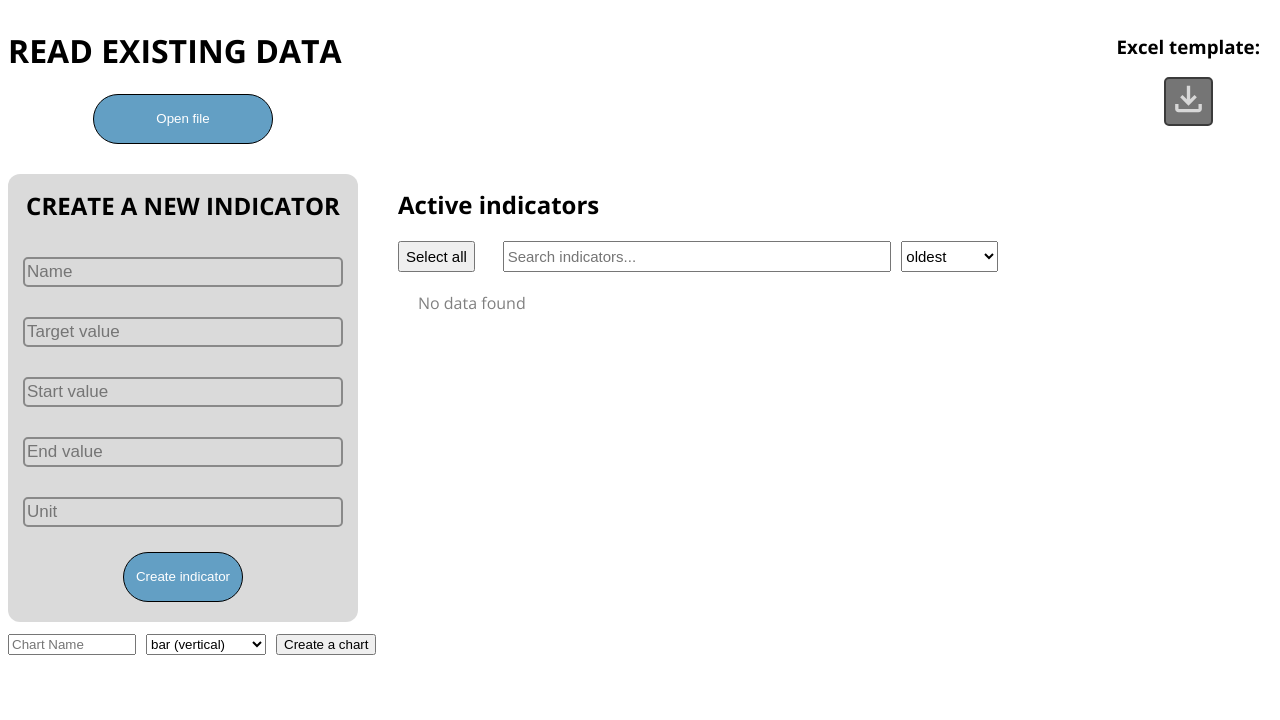
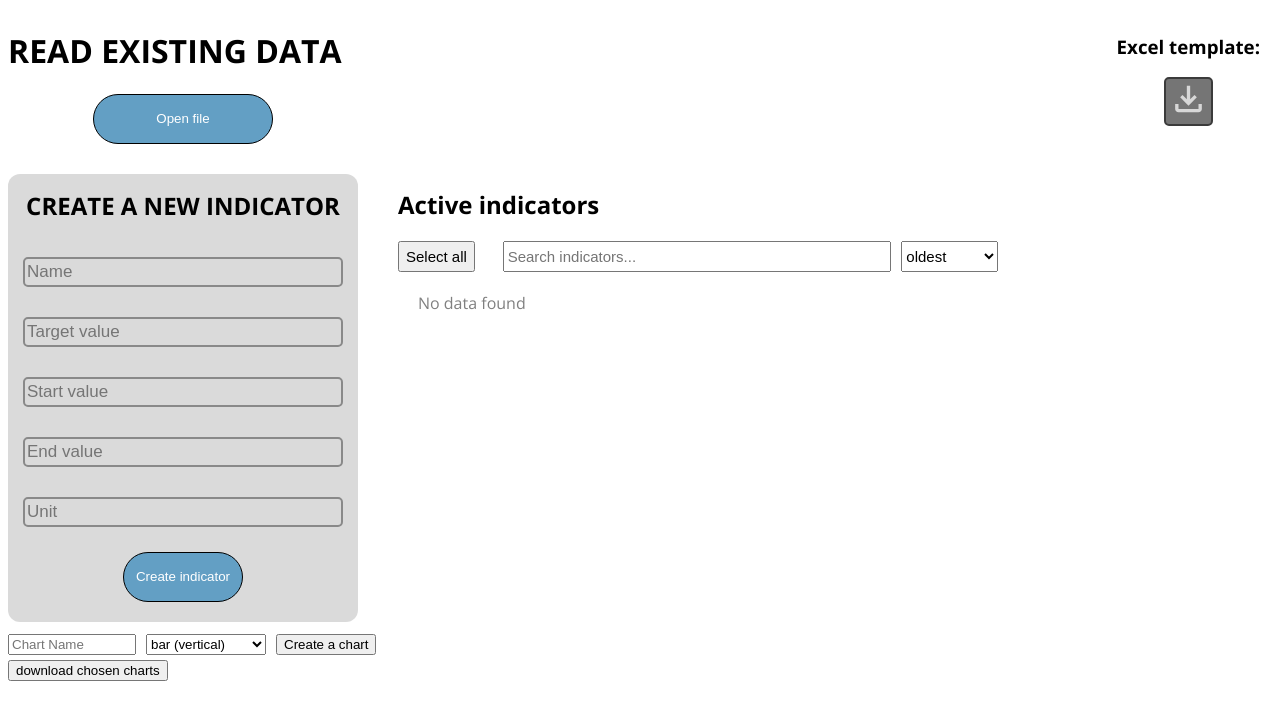
Before and after one commit to Dulme8556/digipalvelut-projekti, a SvelteKit app in the folder digipalvelut-projekti/: page / in a window 1280 px wide. Shown: the top 720 px of the page. Built offline with nearby package versions, Linux system fonts and the light colour scheme.

Commit message:
multiple charts can now be downloaded into singe pdf
they are in different pages for now

```diff
--- a/digipalvelut-projekti/src/components/charts.svelte
+++ b/digipalvelut-projekti/src/components/charts.svelte
@@ -1,5 +1,7 @@
 <script>
     import { getContext, onMount } from "svelte";
+    import { jsPDF } from "jspdf";
+
     import Chart from "./chart.svelte";
     import Line from "./chart-config/line";
 
@@ -111,12 +113,11 @@
     }
 
     function createNewChart() {
-
-    let checkedItems = lists.list.filter(item => item.check);
-    let datasetDataEnd = checkedItems.map(item => item.end);
-    let datasetDataTarget = checkedItems.map(item => item.target);
-    let datasetDataStart = checkedItems.map(item => item.start);
-    let labels = checkedItems.map(item => item.name);
+        let checkedItems = lists.list.filter((item) => item.check);
+        let datasetDataEnd = checkedItems.map((item) => item.end);
+        let datasetDataTarget = checkedItems.map((item) => item.target);
+        let datasetDataStart = checkedItems.map((item) => item.start);
+        let labels = checkedItems.map((item) => item.name);
 
         if (checkedItems.length === 0) {
             alert("Error. No indicators selected.");
@@ -131,7 +132,7 @@
             type: type,
             labels: labels,
             indexAxis: axis,
-        datasets: []
+            datasets: [],
         };
 
         if (type === "doughnut" || type === "pie") {
@@ -144,15 +145,24 @@
                         "#36A2EB",
                         "#FFCE56",
                         "#4BC0C0",
-                    "#9966FF"
+                        "#9966FF",
                     ],
                 },
             ];
         } else if (type === "line") {
             let line = new Line();
-        line.changeData(datasetDataStart, datasetDataEnd, datasetDataTarget, labels);
-        chartData.datasets = JSON.parse(JSON.stringify(line.getData())).datasets;
-        chartData.labels = JSON.parse(JSON.stringify(line.getData())).labels;
+            line.changeData(
+                datasetDataStart,
+                datasetDataEnd,
+                datasetDataTarget,
+                labels,
+            );
+            chartData.datasets = JSON.parse(
+                JSON.stringify(line.getData()),
+            ).datasets;
+            chartData.labels = JSON.parse(
+                JSON.stringify(line.getData()),
+            ).labels;
         } else {
             chartData.datasets = [
                 {
@@ -180,7 +190,6 @@
         listOfChartData.forEach((element) => generateCharts(element));
         lists.charts = [...lists.charts, chartData];
     }
-
 
     // ^^ createChart button is clicked so it adds new chart
     // vv load the old ones in onMount
@@ -214,6 +223,54 @@
 
         typeOfChart = "bar (vertical)";
     };
+
+    // store each charts data
+    let test = [];
+    let storeChartInstances = [];
+    let storeCanvases = [];
+
+    function storeChartData() {
+        storeChartInstances = [];
+        storeCanvases = [];
+
+        test.forEach((element) => {
+            if (element.returnCheck()) {
+                storeChartInstances.push(element.returnChartInstance());
+                storeCanvases.push(element.returnCanvas());
+            }
+        });
+    }
+
+    // download all selected charts
+    function downloadPDF() {
+        storeChartData();
+
+        if (storeChartInstances.length === 0 || storeCanvases.length === 0) {
+            alert("No selected charts")
+            return;
+        }
+        let chartInstance = storeChartInstances[0];
+        let canvas = storeCanvases[0];
+
+        const chartWidth = canvas.width;
+        const chartHeight = canvas.height;
+        const doc = new jsPDF("l", "mm", [chartWidth, chartHeight]);
+
+        for (let i=0; i < storeCanvases.length; i++) {
+            const imgData = storeCanvases[i].toDataURL("image/png");
+            if (i > 0 ) {
+                doc.addPage()
+            }
+            doc.addImage(imgData, "PNG", 0, 0, chartWidth, chartHeight);
+        }
+
+        const filename =
+            chartName && chartName.trim() !== ""
+                ? `${chartName}.pdf`
+                : "chart.pdf";
+
+        doc.save(filename);
+    }
 </script>
 
 <div>
@@ -236,10 +293,11 @@
             </button>
         </div>
     </div>
+    <button onclick={downloadPDF} style="margin: 5px 0;">download chosen charts</button>
     <div>
-        {#each chartsData as data}
+        {#each chartsData as data, i}
             <div>
-                <Chart {data} {chartMade} />
+                <Chart {data} {chartMade} bind:this={test[i]} />
             </div>
         {/each}
     </div>
```
Lines whose indentation alone changed are shown as unchanged.
